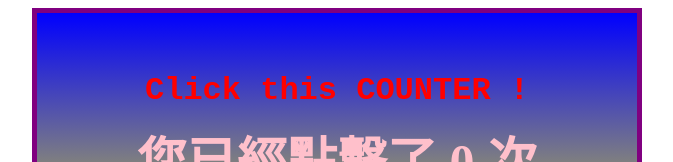
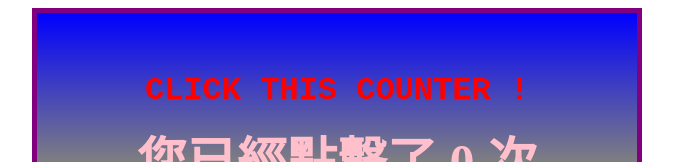
Before and after one commit to dizzydog-rgb/my-portfolio-website, a Vue app: page / in a window 1280 px wide. Shown: the top 162 px of the page, without its empty margins (303-976 px from the left). Built offline with nearby package versions, Linux system fonts and the light colour scheme.

Commit message:
1214 commit

```diff
--- a/src/App.vue
+++ b/src/App.vue
@@ -13,7 +13,7 @@ const zeroCount = () => {
 
 <template>
   <div class="myCounter">
-    <h1>Click this COUNTER !</h1>
+    <h1>CLICK THIS COUNTER !</h1>
     <p>您已經點擊了 {{ count }} 次</p>
     <div class="btns">
       <button @click="incrementCount">點我增加計數</button>
```
